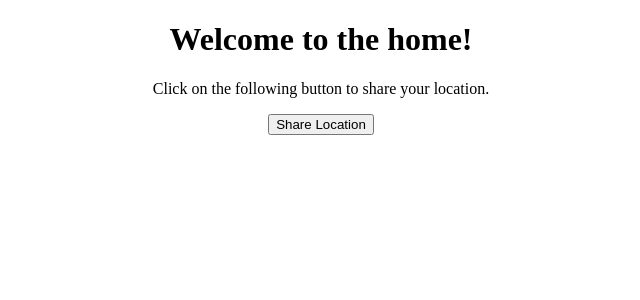
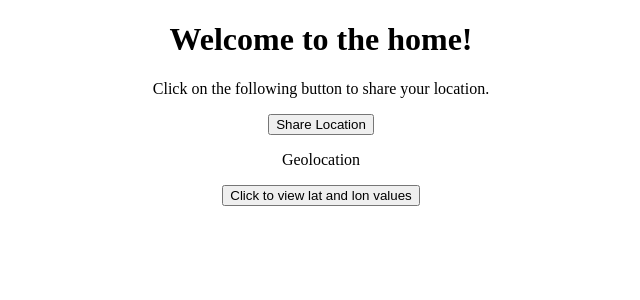
Before and after one commit to Parmoi/Big-Backer, a Flask app: page / in a window 1280 px wide. Shown: the top 300 px of the page, without its empty margins (319-959 px from the left). Run offline with Flask 3, Linux system fonts and the light colour scheme.

Commit message:
Added new route that fetches the lat/lon of the user. Added new js function that updates element on home page with location. Added button to home page to display location.

```diff
--- a/app/routes.py
+++ b/app/routes.py
@@ -15,3 +15,14 @@ def set_location():
     }
 
     return jsonify({'status': 'success'})
+
+@main.route('/get_location', methods=['GET'])
+def get_location():
+    location = session.get('location')
+    lat = location['latitude']
+    lon = location['longitude']
+
+    if lat is not None and lon is not None:
+        return jsonify({'latitude': lat, 'longitude': lon})
+    else:
+        return jsonify({'error': 'Location not set yet'}), 404
--- a/app/static/js/geolocate.js
+++ b/app/static/js/geolocate.js
@@ -26,3 +26,25 @@ function findGeolocation() {
         }
     }
 }
+
+// Gets geolocation from session
+async function getGeolocation() {
+    console.log("Attempting to find geolocation of user");
+
+    // Find element with 'geolocation' id inside document
+    const geolocation = document.getElementById('geolocation');
+
+    // Call the get_location route to get saved lat/lon from session
+    const response = await fetch('/get_location');
+
+    if (response.ok) {
+        // API call returns an "ok" (everything works fine)
+        // Find lat/lon and set text in document to it
+        const result = await response.json();
+        const text = `Latitude: ${result.latitude}, Longitude: ${result.longitude}`;
+        geolocation.textContent = text;
+    } else {
+        // API call returns some error
+        geolocation.textContent = "Location not set.";
+    }
+}
--- a/app/templates/home.html
+++ b/app/templates/home.html
@@ -11,5 +11,10 @@
         <div style="text-align: center;">
             <button onclick="findGeolocation()">Share Location</button>
         </div>
+
+        <p id="geolocation" style="text-align: center;">Geolocation</p>
+        <div style="text-align: center;">
+            <button onclick="getGeolocation()">Click to view lat and lon values</button>
+        </div>
     </body>
 </html>
```
